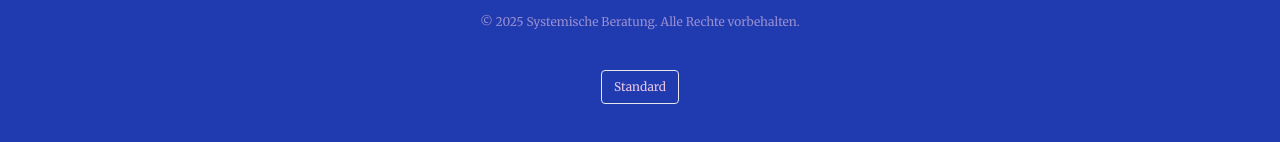
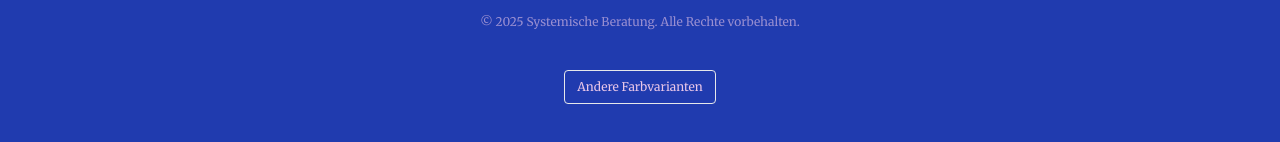
Before and after one commit to johappel/systhemische-beratung, a React (Vite) app: page / in a window 1280 px wide. Shown: the part 4725-4867 px from the top of the page. Built offline with nearby package versions, Linux system fonts and the light colour scheme.

Commit message:
change label

```diff
--- a/systemische-beratung-webseite/components/ThemeProvider.tsx
+++ b/systemische-beratung-webseite/components/ThemeProvider.tsx
@@ -56,7 +56,7 @@ export const useTheme = () => {
 export const ThemeSwitcher: React.FC = () => {
   const { theme, cycleTheme } = useTheme();
   const labelMap: Record<ThemeKey, string> = {
-    'default': 'Standard',
+    'default': 'Andere Farbvarianten',
     'erdung-hoffnung': 'Erdung & Hoffnung',
     'klarheit-tiefe': 'Klarheit & Tiefe',
     'waerme-ermutigung': 'Wärme & Ermutigung',
```
